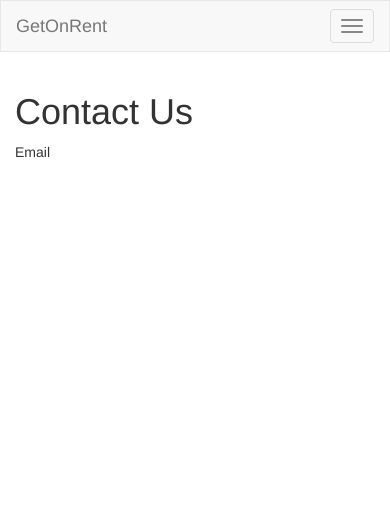
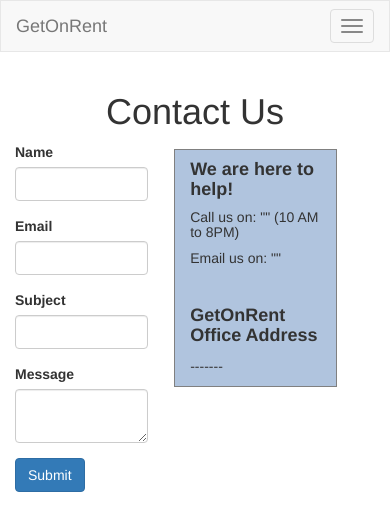
Before and after one commit to anubhav253/GetOnRent, a Flask app: page /contact in a window 390 px wide. Shown: the top 531 px of the page. Run offline with Flask 2, Linux system fonts and the light colour scheme; parts of the project's set-up code (start-up, migrations or seed data) failed here and were passed over; some libraries are stand-ins or nearby versions.

Commit message:
Aboutus and contactus page are implemented.

```diff
--- a/app.py
+++ b/app.py
@@ -1,6 +1,6 @@
 from flask import Flask, render_template, flash, request, redirect, url_for, session, logging, json, jsonify
 from flask_mysqldb import MySQL
-from wtforms import Form, StringField, TextAreaField, PasswordField, validators
+from wtforms import Form, StringField, TextAreaField, PasswordField, validators, TextField, SubmitField
 from passlib.hash import sha256_crypt
 from functools import wraps
 from flask_session import Session
@@ -30,21 +30,6 @@ def index():
 def about():
     return render_template('about.html')
 
-@app.route('/contact')
-def contact():
-    return render_template('contact.html')
-
-class RegisterForm(Form):
-    name = StringField('Name', [validators.Length(min=1, max=50)])
-    username = StringField('Username', [validators.Length(min=4, max=25)])
-    phone = StringField('Mobile Number', [validators.Length(min=10, max=10)])
-    email = StringField('Email', [validators.Length(min=6, max=50)])
-    password = PasswordField('Password', [
-        validators.DataRequired(),
-        validators.EqualTo('confirm', message='Passwords do not match')
-    ])
-    confirm = PasswordField('Confirm Password')
-
 @app.route('/products')
 def products():
 
@@ -67,6 +52,43 @@ def product(id):
     result = cur.execute("SELECT * FROM bikes where id = %s", [id])
     product = cur.fetchone()
     return render_template('product.html', product=product)
+
+class ContactForm(Form):
+    name = TextField("Name")
+    email = TextField("Email")
+    subject = TextField("Subject")
+    message = TextAreaField("Message")
+    submit = SubmitField("Send")
+
+@app.route('/contact', methods=['GET', 'POST'])
+def contact():
+    form = ContactForm(request.form)
+    if request.method == 'POST' and form.validate():
+        name = form.name.data
+        email = form.email.data
+        subject = form.subject.data
+        message = form.message.data
+
+        cur = mysql.connection.cursor()
+        cur.execute("INSERT INTO contactus(name, email, subject, message) VALUES(%s, %s, %s, %s)", (name, email, subject, message))
+        mysql.connection.commit()
+        cur.close()
+
+        flash('Your message has been delivered.', 'success')
+        return redirect(url_for('index'))
+    return render_template('contact.html', form=form)
+
+class RegisterForm(Form):
+    name = StringField('Name', [validators.Length(min=1, max=50)])
+    username = StringField('Username', [validators.Length(min=4, max=25)])
+    phone = StringField('Mobile Number', [validators.Length(min=10, max=10)])
+    email = StringField('Email', [validators.Length(min=6, max=50)])
+    password = PasswordField('Password', [
+        validators.DataRequired(),
+        validators.EqualTo('confirm', message='Passwords do not match')
+    ])
+    confirm = PasswordField('Confirm Password')
+
 
 # User Register
 @app.route('/register', methods=['GET', 'POST'])
--- a/templates/contact.html
+++ b/templates/contact.html
@@ -1,6 +1,39 @@
-{% extends 'layout.html' %}
+{% extends 'layout.html' %} {% block body %}
+<h1 align="center">Contact Us</h1>
+{% from "includes/_formhelpers.html" import render_field %}
+<div class="row">
+  <div class="col-xs-5" style="border:0px solid gray">
+    {% from "includes/_formhelpers.html" import render_field %}
+    <form method='POST' action="">
+        <div class="form-group">
+            {{render_field(form.name, class_="form-control",minlength="1", maxlength="50")}}
+        </div>
+        <div class="form-group">
+                {{render_field(form.email, class_="form-control", minlength="6", maxlength="50")}}
+        </div>
+        <div class="form-group">
+                {{render_field(form.subject, class_="form-control", minlength="4", maxlength="25")}}
+        </div>
+        <div class="form-group">
+                {{render_field(form.message, class_="form-control", maxlength="10")}}
+        </div>
+        <p><input type="submit" class="btn btn-primary" value="Submit"></p>
+    </form>
 
-{% block body %}
-  <h1>Contact Us</h1>
-  <p>Email</p>
+
+  </div>
+
+  <div class="col-xs-5" style="border:1px solid gray; background-color: lightsteelblue; margin-top: 2%; margin-left: 3%">
+      <h4><B>We are here to help!</B></h4>
+      <h5>Call us on: "" (10 AM to 8PM)</h5>
+      <h5>Email us on: "" </h5>
+      <br>
+      <h4><B>GetOnRent Office Address</B></h4>
+      <p>
+        -------
+      </p>
+
+
+    </div>
+</div>
 {% endblock %}
--- a/templates/css/style.css
+++ b/templates/css/style.css
@@ -5,3 +5,37 @@
     display: inline-block;
     max-width: 100%;
 }
+
+ /* Style inputs with type="text", select elements and textareas */
+ input[type=text], select, textarea {
+    width: 100%; /* Full width */
+    padding: 12px; /* Some padding */
+    border: 1px solid #ccc; /* Gray border */
+    border-radius: 4px; /* Rounded borders */
+    box-sizing: border-box; /* Make sure that padding and width stays in place */
+    margin-top: 6px; /* Add a top margin */
+    margin-bottom: 16px; /* Bottom margin */
+    resize: vertical /* Allow the user to vertically resize the textarea (not horizontally) */
+}
+
+/* Style the submit button with a specific background color etc */
+input[type=submit] {
+    background-color: #4CAF50;
+    color: white;
+    padding: 12px 20px;
+    border: none;
+    border-radius: 4px;
+    cursor: pointer;
+}
+
+/* When moving the mouse over the submit button, add a darker green color */
+input[type=submit]:hover {
+    background-color: #45a049;
+}
+
+/* Add a background color and some padding around the form */
+.container {
+    border-radius: 5px;
+    background-color: #f2f2f2;
+    padding: 20px;
+}
```
Also changed, not shown: templates/about.html (+19 -5 lines), static/images/anubhav.jpg (added), static/images/logo.gif (added), static/images/social-icon.png (added), static/images/team-member.gif (added).
